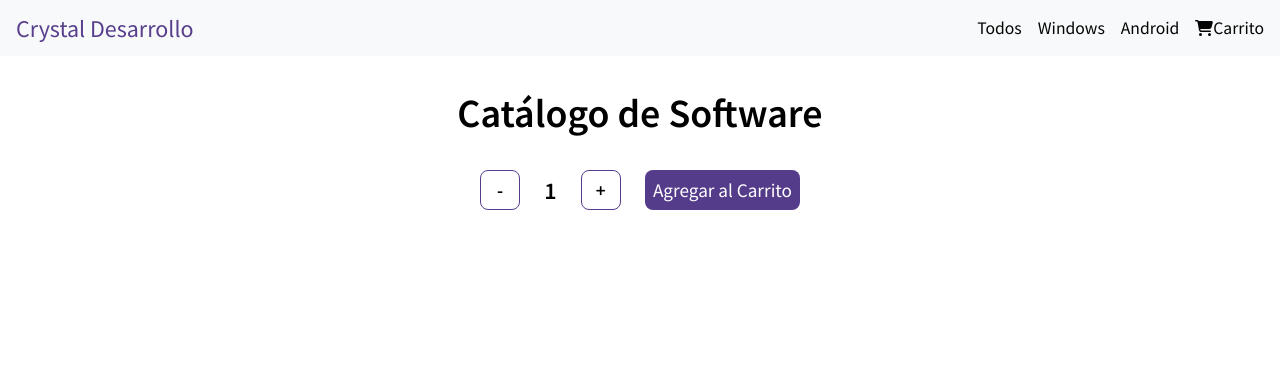
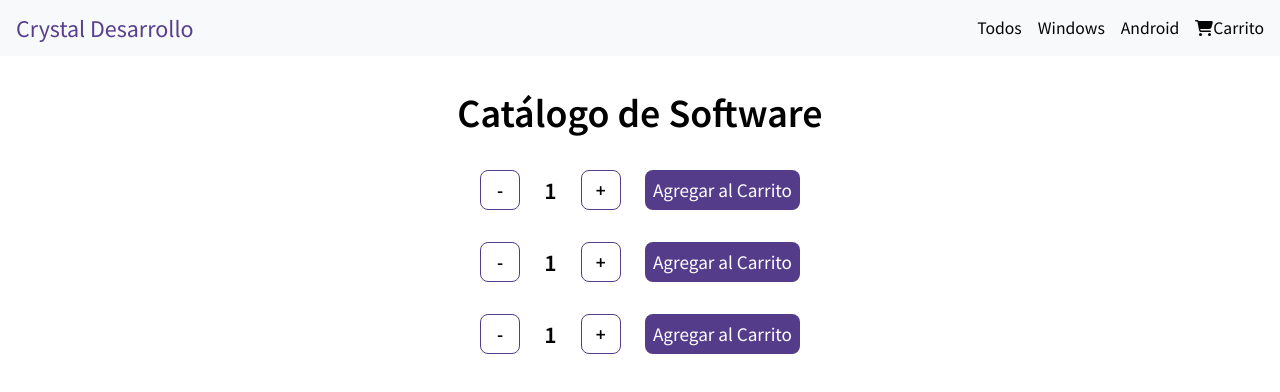
Before and after one commit to FacuMunozLemir/ReactSoftwareCommerce, a React (Create React App) app: page / in a window 1280 px wide. Shown: the top 392 px of the page. Built offline with nearby package versions, Linux system fonts and the light colour scheme.

Commit message:
Commit con correcciones seteando stock minimo en 1, y argegar al carrito muestra mensaje con cantidad de producto agregado

```diff
--- a/src/App.js
+++ b/src/App.js
@@ -7,8 +7,7 @@ function App() {
   return (
     <div className="App">
       <NavBar />
-      <ItemListContainer />
-      <ItemCount initial={1} stock={5} />
+      <ItemListContainer greeting="Catálogo de Software" />
     </div>
   );
 }
--- /dev/null
+++ b/src/components/Card/Card.jsx
@@ -0,0 +1,23 @@
+import "./card.css";
+import ItemCount from "../ItemCount/ItemCount";
+
+export default function Card(item) {
+  function onAdd({ count }) {
+    alert(
+      "Se ha agregado " +
+        count +
+        " unidades del producto seleccionado al carrito"
+    );
+    console.log(
+      "Se ha agregado " +
+        count +
+        " unidades del producto seleccionado al carrito"
+    );
+  }
+
+  return (
+    <div className="card">
+      <ItemCount initial={1} stock={item.stock} onAdd={onAdd} />
+    </div>
+  );
+}
--- a/src/components/ItemCount/ItemCount.jsx
+++ b/src/components/ItemCount/ItemCount.jsx
@@ -1,24 +1,25 @@
-import { useState, useEffect } from "react";
+import { useState } from "react";
 import "./itemcount.css";
 
-export default function ItemCounter(props) {
-  const [count, setCount] = useState(props.initial);
+export default function ItemCount({ stock, initial, onAdd }) {
+  const [count, setCount] = useState(initial);
+
   function handleClickSuma() {
-    if (count < props.stock) {
+    if (count < stock) {
       setCount(count + 1);
     } else {
-      alert("el stock máximo disponible es de " + props.stock + " unidades");
+      alert("el stock máximo disponible es de " + stock + " unidades");
     }
   }
 
   function handleClickResta() {
-    if (count > 0) {
+    if (count > 1) {
       setCount(count - 1);
     }
   }
 
-  function onAdd() {
-    alert("Producto agregado al carrito");
+  function agregarCarrito() {
+    onAdd({ count });
   }
 
   return (
@@ -30,7 +31,7 @@ export default function ItemCounter(props) {
       <button className="btnOperacion" onClick={handleClickSuma}>
         +
       </button>
-      <button className="btnAgregar" onClick={onAdd}>
+      <button className="btnAgregar" onClick={agregarCarrito}>
         Agregar al Carrito
       </button>
     </div>
--- /dev/null
+++ b/src/components/ItemList/ItemList.jsx
@@ -0,0 +1,26 @@
+import getItems from "../../services/mockAPI";
+import { useEffect, useState } from "react";
+import Card from "../Card/Card";
+
+export default function ItemList(props) {
+  let [data, setData] = useState([]);
+
+  useEffect(() => {
+    getItems().then((respuestaDatos) => {
+      setData(respuestaDatos);
+      console.log("ejecutamos getItems");
+    });
+  }, []);
+
+  return data.map((item) => {
+    console.log("item");
+    return (
+      <Card
+        key={item.id}
+        titulo={item.tituo}
+        precio={item.precio}
+        stock={item.stock}
+      />
+    );
+  });
+}
--- a/src/components/ItemListContainer/ItemListContainer.jsx
+++ b/src/components/ItemListContainer/ItemListContainer.jsx
@@ -1,10 +1,20 @@
 import "./itemListContainer.css";
+import ItemList from "../ItemList/ItemList";
 
-function ItemListContainer() {
+//1. Obtener los datos de nuestra mock api
+// estado
+// cliclos de vida
+// props
+// promesas
+// ...map
+
+function ItemListContainer(props) {
   return (
     <div className="container">
-      <h1>Catálogo de Software</h1>
-      <div className="cardsContainer"></div>
+      <h1>{props.greeting}</h1>
+      <div className="itemsContainer">
+        <ItemList />
+      </div>
     </div>
   );
 }
--- /dev/null
+++ b/src/services/mockAPI.js
@@ -0,0 +1,34 @@
+import { getActiveElement } from "@testing-library/user-event/dist/utils";
+
+const data = [
+  {
+    id: 1,
+    nombre: "Mi consultorio - Windows",
+    stock: "5",
+    categoria: "Windows",
+    descripcion: "Descripcion",
+    img: "/assets/img/1.png", //Siempre con la / primero --> busque en public
+  },
+  {
+    id: 2,
+    nombre: "Mi cochera - Windows",
+    stock: "4",
+    categoria: "Windows",
+    descripcion: "Descripcion",
+  },
+  {
+    id: 3,
+    nombre: "Mi restaruante - Windows",
+    stock: "3",
+    categoria: "Windows",
+    descripcion: "Descripcion",
+  },
+];
+
+export default function getItems() {
+  return new Promise((resolve, reject) => {
+    setTimeout(() => {
+      resolve(data);
+    }, 1500);
+  });
+}
```
Also changed, not shown: src/components/Card/card.css (added).
